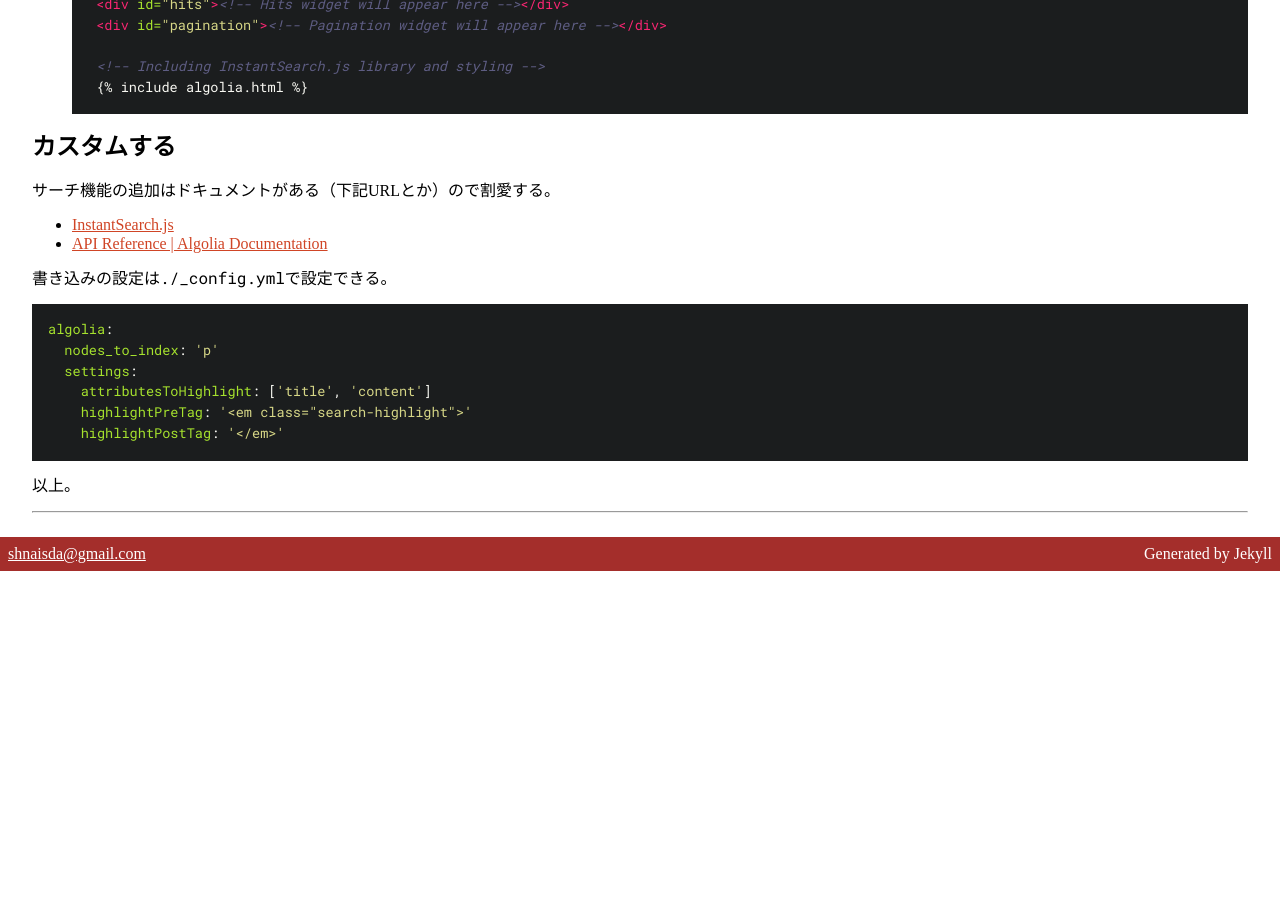
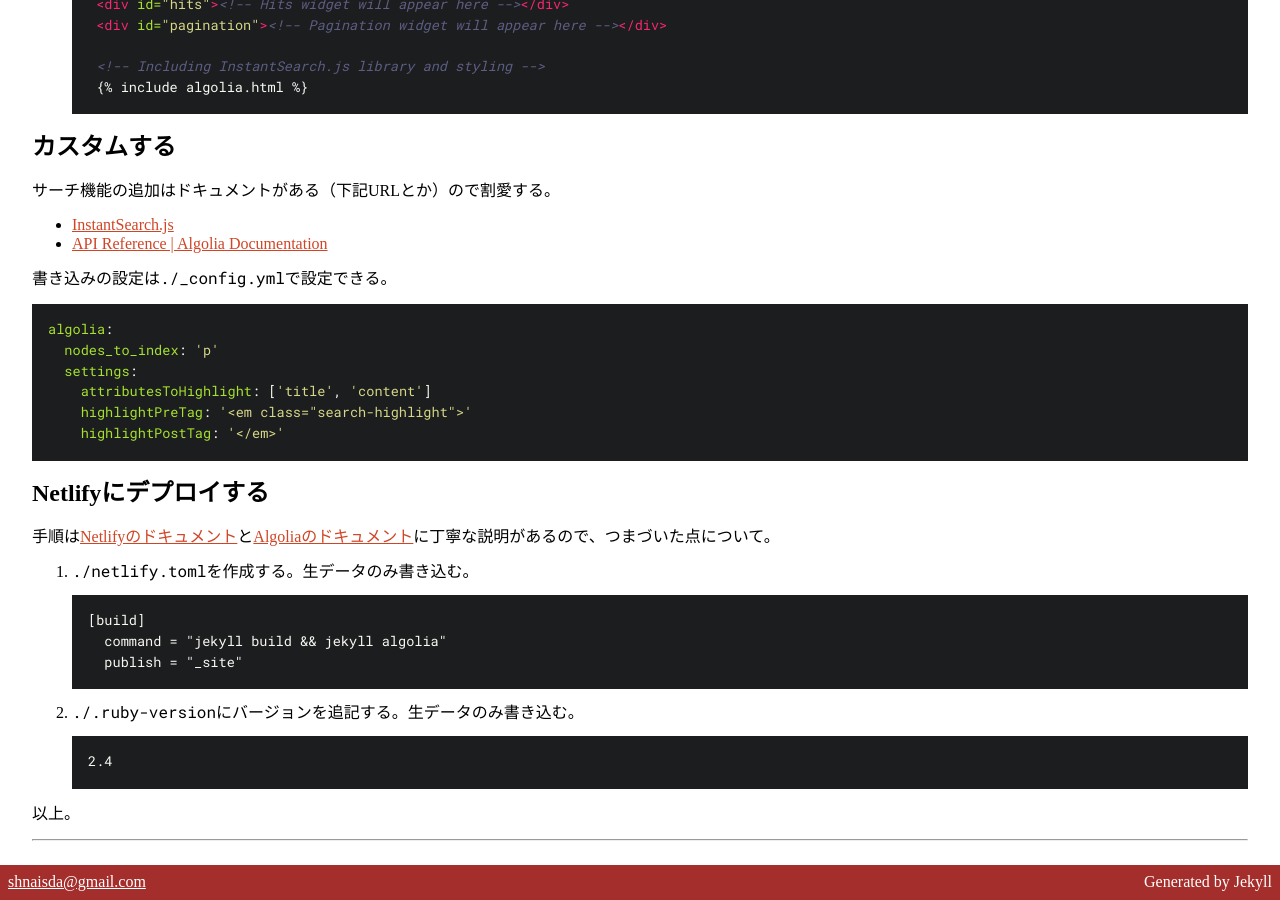
Before and after one commit to shnaisda/jekyll-on-netlify, a Jekyll site: the page built from _posts/2018-01-01-jekyll-and-algolia.md, in a window 1280 px wide and 900 px high, scrolled down 3967 px. Built offline with Jekyll 4.4.1, drawn with Linux system fonts in a browser that asks for light colours; before the commit the page ends 4538 px from its top, so only the background shows below that.

Commit message:
'Update'

```diff
--- a/_posts/2018-01-01-jekyll-and-algolia.md
+++ b/_posts/2018-01-01-jekyll-and-algolia.md
@@ -117,6 +117,22 @@ algolia:
     highlightPostTag: '</em>'
 {% endraw %}~~~
 
+## Netlifyにデプロイする
+
+手順は[Netlifyのドキュメント][3]と[Algoliaのドキュメント][1]に丁寧な説明があるので、つまづいた点について。
+
+1. `./netlify.toml`を作成する。生データのみ書き込む。
+~~~
+[build]
+  command = "jekyll build && jekyll algolia"
+  publish = "_site"
+~~~
+
+1. `./.ruby-version`にバージョンを追記する。生データのみ書き込む。
+~~~
+2.4
+~~~
+
 以上。
 
 ---
@@ -124,3 +140,4 @@ algolia:
 
 [1]:https://community.algolia.com/jekyll-algolia/blog.html
 [2]:https://github.com/algolia/jekyll-algolia
+[3]:https://www.netlify.com/blog/2015/10/28/a-step-by-step-guide-jekyll-3.0-on-netlify/
```
Also changed, not shown: README.md, _posts/2018-01-10-jekyll-and-netlify.md (renamed from _posts/2018-01-10-proseio.md).
